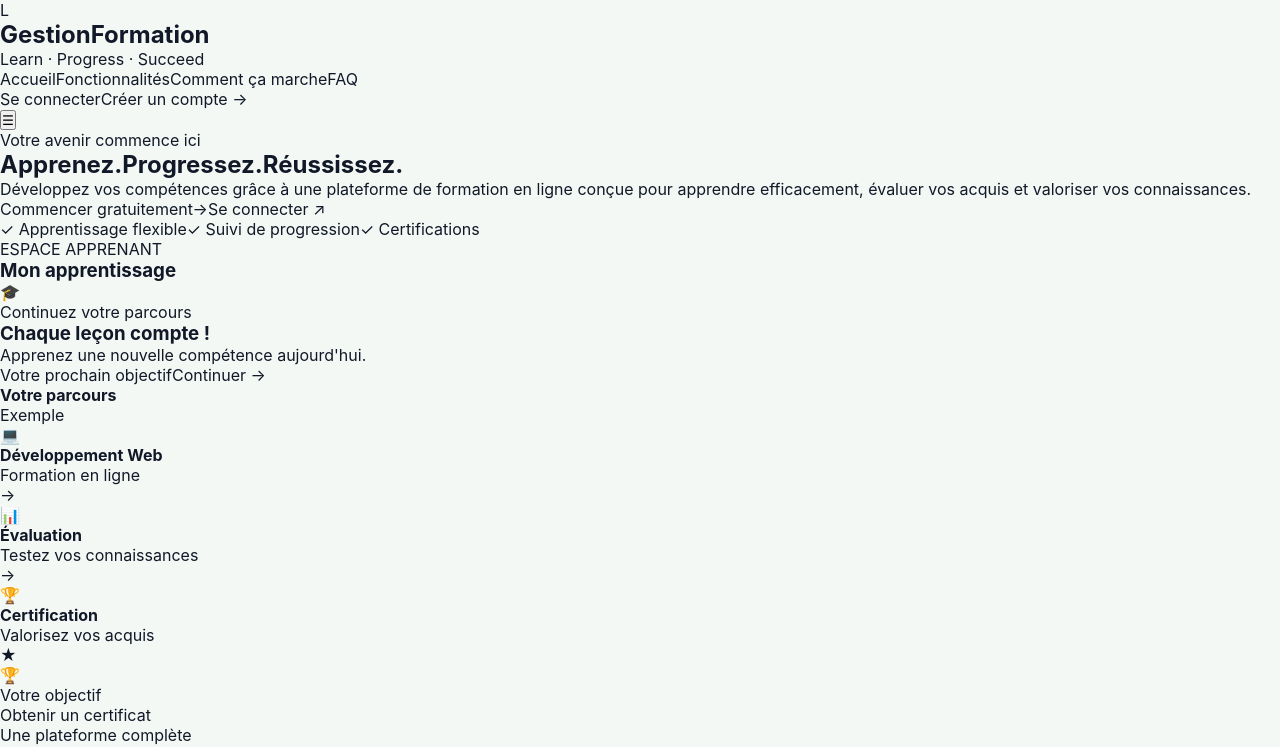
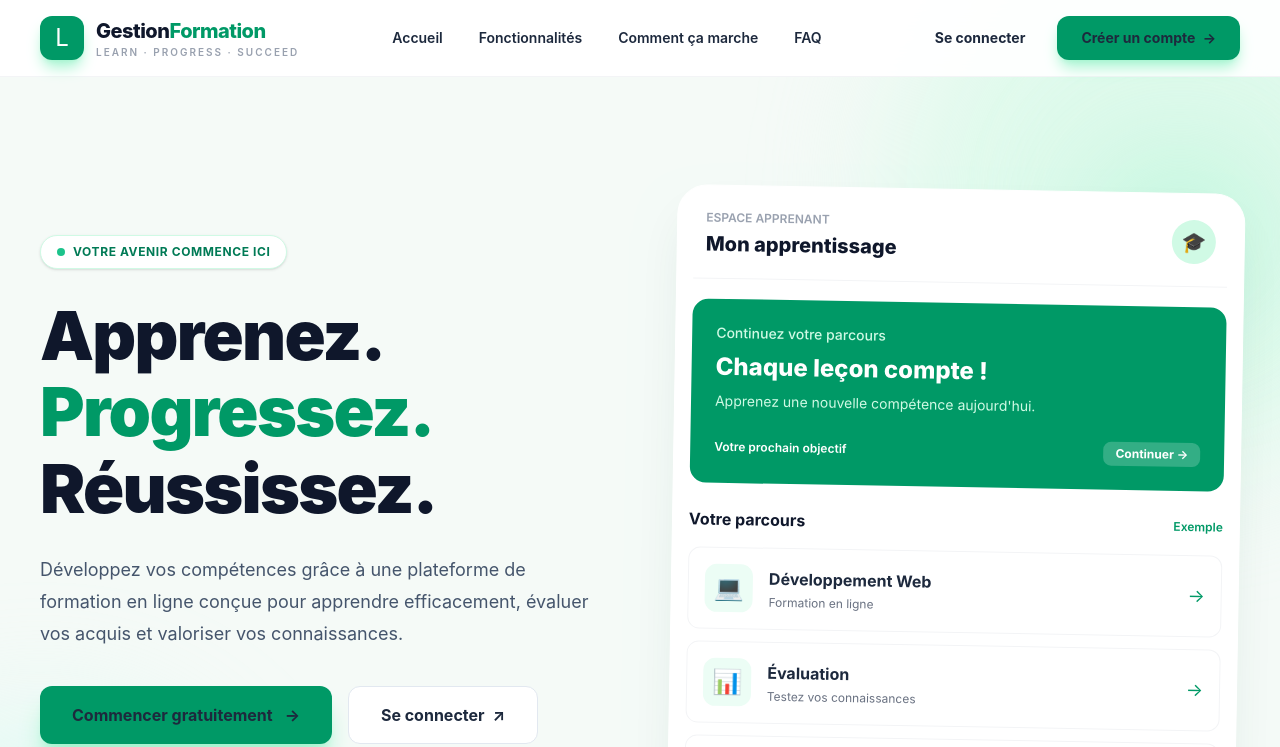
Before and after one commit to FideranaVi/gestioncertification, a Next.js app in the folder frontend/: page / in a window 1280 px wide. Shown: the top 747 px of the page. Built offline with nearby package versions, Linux system fonts and the light colour scheme.

Commit message:
Fix CSS: remet Tailwind proprement pour la page d'accueil

```diff
--- a/frontend/app/globals.css
+++ b/frontend/app/globals.css
@@ -1,8 +1,7 @@
-/* ===== GLOBAL - SANS TAILWIND ===== */
+@import "tailwindcss";
+
 * {
   box-sizing: border-box;
-  margin: 0;
-  padding: 0;
 }
 
 html,
--- a/frontend/package.json
+++ b/frontend/package.json
@@ -24,7 +24,7 @@
     "eslint": "^9",
     "eslint-config-next": "16.4.6",
     "postcss": "^8.5.33",
-    "tailwindcss": "4.3.3",
+    "tailwindcss": "^4.3.3",
     "typescript": "^5.9.3"
   }
 }
--- /dev/null
+++ b/frontend/postcss.config.mjs
@@ -0,0 +1,5 @@
+const config = {
+  plugins: ["@tailwindcss/postcss"],
+};
+
+export default config;
```
Also changed, not shown: 1 other file (tests, documents, lock files or other folders).
